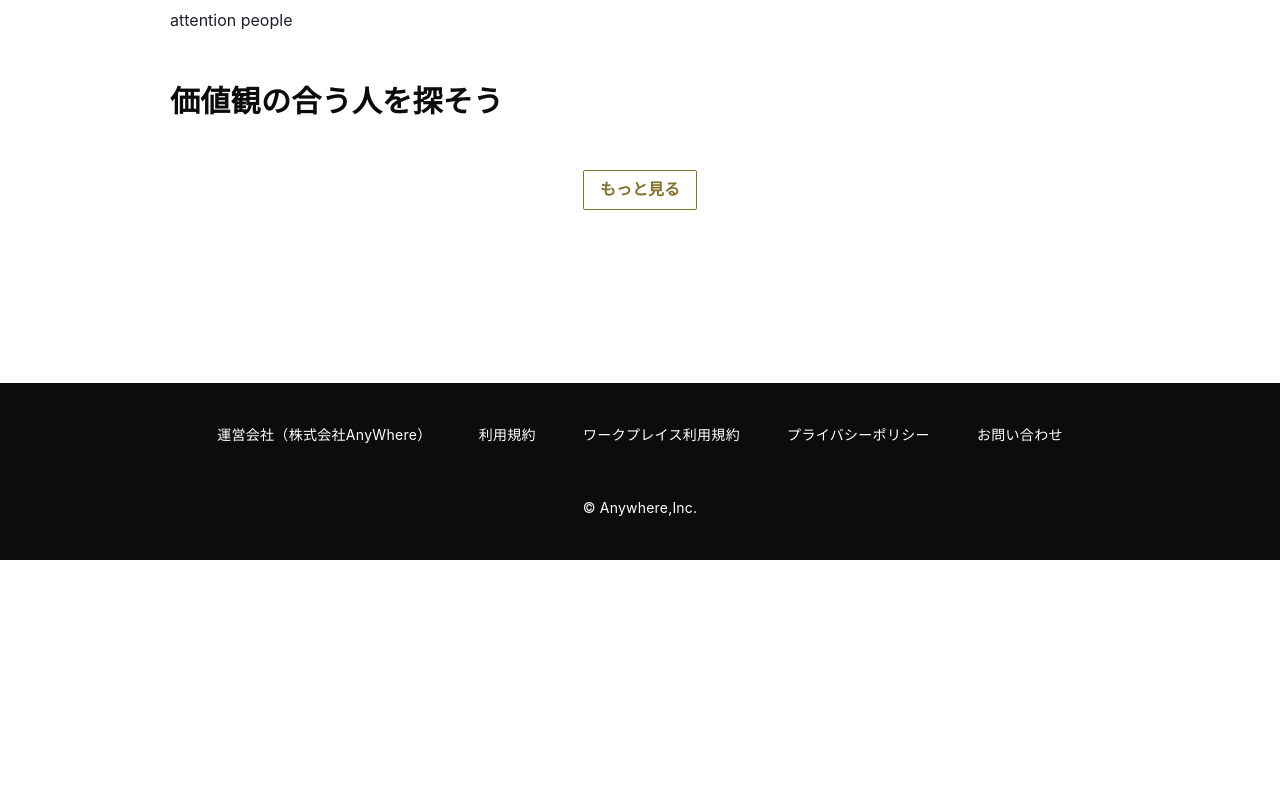
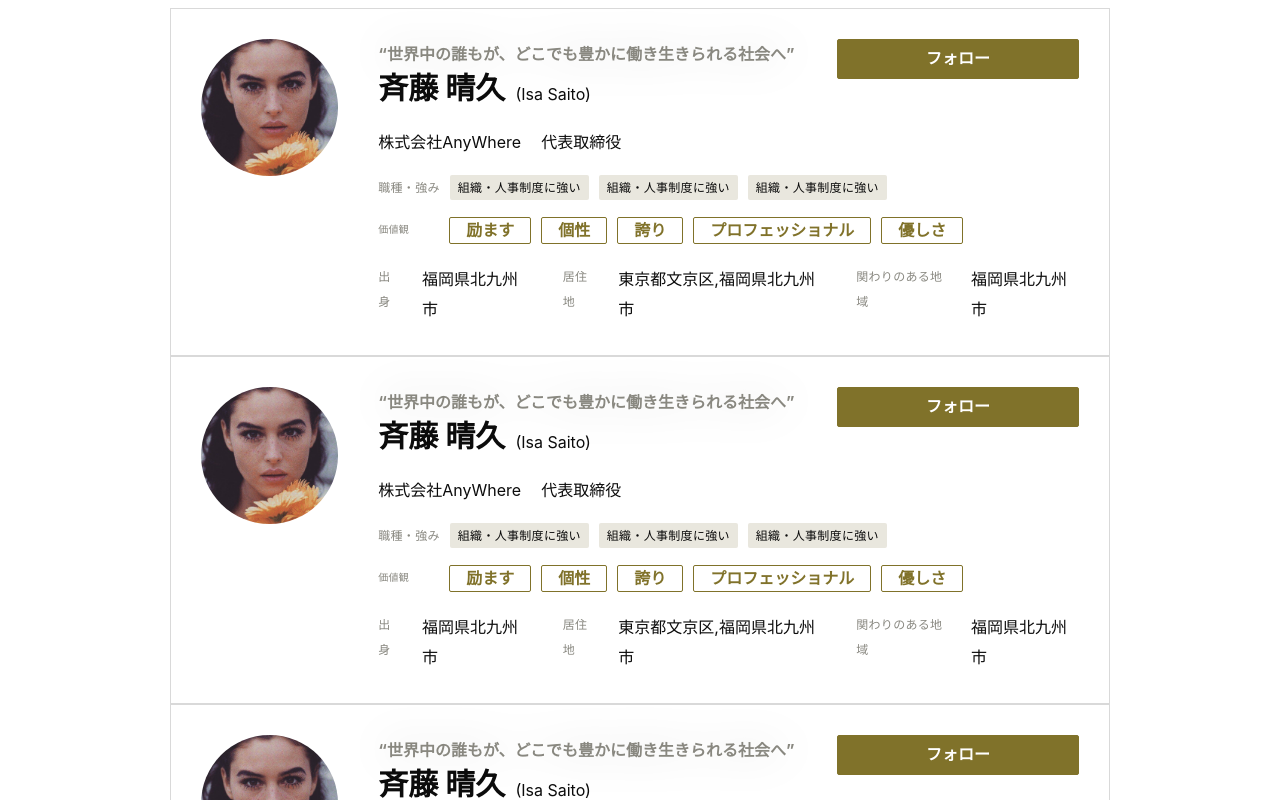
Before and after one commit to kaushal-basnet/teamplace-skeleton, a Next.js app: page /peopleSearch in a window 1280 px wide. Shown: the part 660-1460 px from the top of the page. Before the commit the page ends 1393 px from the top, so only its background shows below. Built offline with nearby package versions, Linux system fonts and the light colour scheme.

Commit message:
complete mainsection card

```diff
--- /dev/null
+++ b/components/molecules/Card/index.tsx
@@ -0,0 +1,80 @@
+import Image from "next/image";
+import React from "react";
+import { OutlineBtn } from "../../atoms";
+
+const Card = () => {
+  return (
+    <div className="h-[348px] p-[30px] border-[1px] border-[#D9D9D9] flex gap-x-10">
+      <div className="">
+        <Image
+          src="/img/profilepic.jpg"
+          alt="pp"
+          height={172}
+          width={172}
+          className="rounded-full object-cover"
+        />
+      </div>
+      <div className="flex flex-col  w-full ">
+        <div className="flex justify-between">
+          <p className="text-[16px] leading-[30px] text-[#898880] font-bold drop-shadow-[0_0_20px_rgba(0,0,0,0.15)]">
+            “世界中の誰もが、どこでも豊かに働き生きられる社会へ”
+          </p>
+          <OutlineBtn
+            className="w-[242px] !h-[40px] !bg-[#80722A] [&>p]:text-white"
+            name="フォロー"
+          />
+        </div>
+
+        <div className="flex gap-x-[10px] [&>p]:leading-[30px] [&>p]:text-[#0C0C0C]">
+          <h2 className="font-bold text-[30px] leading-[18px] text-[#0C0C0C]">
+            斉藤 晴久
+          </h2>
+          <p>(Isa Saito)</p>
+        </div>
+        <div className="flex gap-x-5  my-[18px] [&>p]:leading-[30px] [&>p]:text-[#0C0C0C]">
+          <p>株式会社AnyWhere</p>
+          <p>代表取締役</p>
+        </div>
+        <div className="flex gap-x-[10px] [&>h4]:bg-[#E9E7DE] [&>h4]:px-2 [&>h4]:rounded-sm [&>h4]:text-[12px] [&>h4]:text-[#0C0C0C] [&>h4]:leading-[25px] [&>h4]:tracking-[0.3px] ">
+          <h6 className="text-[12px] text-[#898880] leading-[25px] tracking-[0.3px]">
+            職種・強み
+          </h6>
+          <h4>組織・人事制度に強い</h4>
+          <h4>組織・人事制度に強い</h4>
+          <h4>組織・人事制度に強い</h4>
+        </div>
+        <div className="flex mt-[17px] mb-5">
+          <h6 className="mr-10 text-[10px] text-[#898880] leading-[25px] tracking-[0.3px]">
+            価値観
+          </h6>
+          <div className="flex gap-x-[10px] [&>button]:!h-[27px] ">
+            <OutlineBtn className="button" name="励ます" />
+            <OutlineBtn className="button" name="個性" />
+            <OutlineBtn className="button" name="誇り" />
+            <OutlineBtn className="button" name="プロフェッショナル" />
+            <OutlineBtn className="button" name="優しさ" />
+          </div>
+        </div>
+        <div
+          className="flex gap-x-[33px] pb-[2px] [&>div>h6]:text-[12px] [&>div>h6]:text-[#898880] [&>div>h6]:leading-[25px] [&>div>h6]:tracking-[0.3px] [&>div>h6]:mr-5
+         [&>div>p]:leading-[30px] [&>div>p]:text-[#0C0C0C]
+        "
+        >
+          <div className="flex">
+            <h6>出身</h6>
+            <p>福岡県北九州市</p>
+          </div>
+          <div className="flex">
+            <h6>居住地</h6>
+            <p>東京都文京区,福岡県北九州市</p>
+          </div>
+          <div className="flex">
+            <h6>関わりのある地域</h6>
+            <p>福岡県北九州市</p>
+          </div>
+        </div>
+      </div>
+    </div>
+  );
+};
+export { Card };
--- a/components/molecules/index.tsx
+++ b/components/molecules/index.tsx
@@ -1,2 +1,3 @@
 export { ImageSection } from "./ImageSection";
 export { SearchSection } from "./SearchSection";
+export {Card} from "./Card"
--- a/pages/_document.js
+++ b/pages/_document.js
@@ -14,6 +14,12 @@ export default function Document() {
           href="https://fonts.googleapis.com/css2?family=Fira+Sans:wght@600&family=Inter:wght@300&display=swap"
           rel="stylesheet"
         /> */}
+        <link rel="preconnect" href="https://fonts.googleapis.com" />
+        <link rel="preconnect" href="https://fonts.gstatic.com" />
+        <link
+          href="https://fonts.googleapis.com/css2?family=Roboto:wght@700&display=swap"
+          rel="stylesheet"
+        ></link>
       </Head>
       <body>
         <Main />
--- a/pages/peopleSearch/index.tsx
+++ b/pages/peopleSearch/index.tsx
@@ -1,5 +1,6 @@
 import React from "react";
 import {
+  Card,
   Footer,
   Header,
   ImageSection,
@@ -17,12 +18,20 @@ const PeopleSearch = () => {
         <h2 className="my-[50px] leading-[38px] text-[30px] font-bold text-[#0C0C0C] tracking-[0.3px]">
           注目の人
         </h2>
-        <div>attention people</div>
+        <Card />
+        <Card />
+        <Card />
+
         <h2 className="my-[50px] leading-[38px] text-[30px] font-bold text-[#0C0C0C] tracking-[0.3px]">
           価値観の合う人を探そう
         </h2>
+        <Card />
+        <Card />
+        <Card />
+        <Card />
+        <Card />
       </div>
-      <div className="flex justify-center">
+      <div className="flex justify-center mt-[51px]">
         <OutlineBtn className="" name="もっと見る" />
       </div>
 
--- a/styles/globals.css
+++ b/styles/globals.css
@@ -7,3 +7,8 @@
     @apply text-red-600
     }
 } */
+@layer base {
+  html {
+    font-family: "Roboto", sans-serif;
+  }
+}
```
Also changed, not shown: public/img/profilepic.jpg (added).
